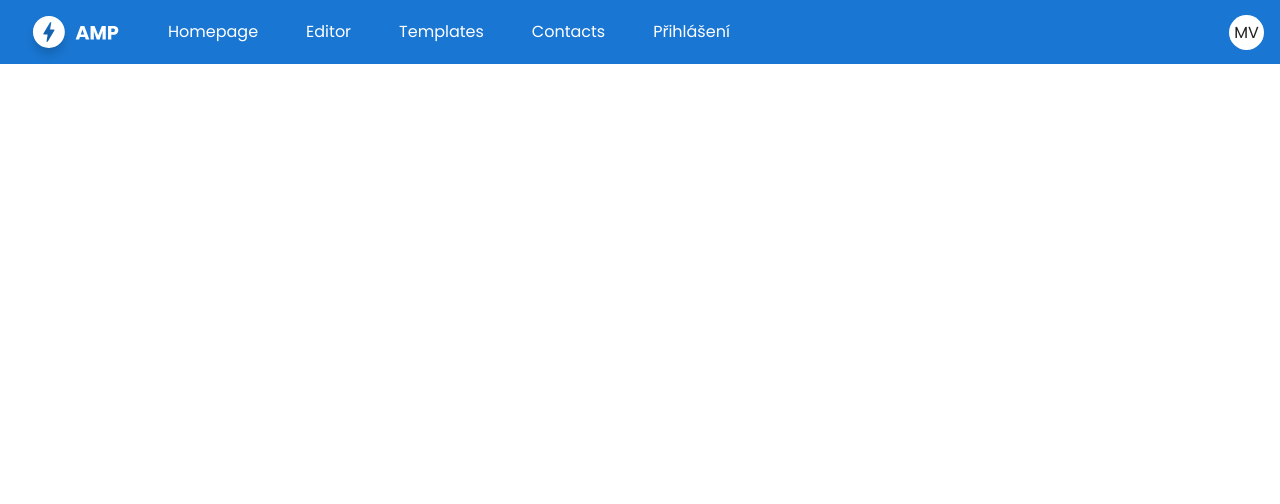
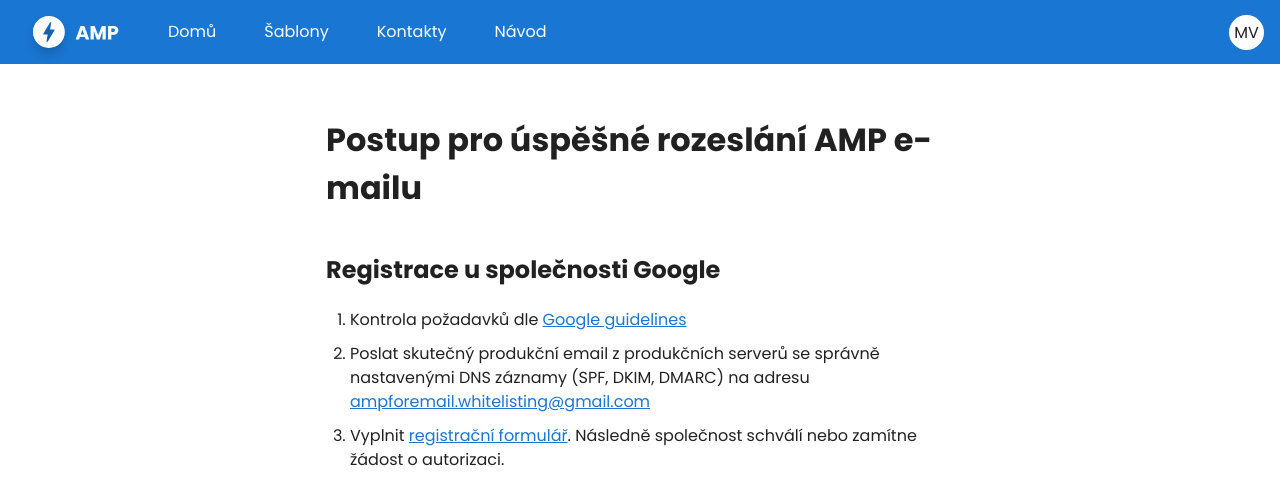
Before and after one commit to marekvocadlo/amp-editor, a Vue app: page /help in a window 1280 px wide. Shown: the top 504 px of the page. Built offline with nearby package versions, Linux system fonts and the light colour scheme.

Commit message:
[NEW] Návod na registraci u Google

```diff
--- a/src/App.vue
+++ b/src/App.vue
@@ -15,20 +15,23 @@
         </router-link>
         <v-spacer></v-spacer>
         <router-link to="/">
-          <v-list-item class="mx-2">Homepage</v-list-item>
+          <v-list-item class="mx-2">Domů</v-list-item>
         </router-link>
-        <router-link to="/editor">
-          <v-list-item class="mx-2">Editor</v-list-item>
-        </router-link>
+        <!--        <router-link to="/editor">-->
+        <!--          <v-list-item class="mx-2">Editor</v-list-item>-->
+        <!--        </router-link>-->
         <router-link to="/templates">
-          <v-list-item class="mx-2">Templates</v-list-item>
+          <v-list-item class="mx-2">Šablony</v-list-item>
         </router-link>
         <router-link to="/contacts">
-          <v-list-item class="mx-2">Contacts</v-list-item>
+          <v-list-item class="mx-2">Kontakty</v-list-item>
         </router-link>
-        <router-link to="/login">
-          <v-list-item class="mx-2">Přihlášení</v-list-item>
+        <router-link to="/help">
+          <v-list-item class="mx-2">Návod</v-list-item>
         </router-link>
+        <!--        <router-link to="/login">-->
+        <!--          <v-list-item class="mx-2">Přihlášení</v-list-item>-->
+        <!--        </router-link>-->
       </div>
       <v-spacer></v-spacer>
       <div class="d-flex align-center">
--- a/src/router/index.js
+++ b/src/router/index.js
@@ -6,6 +6,7 @@
 import Login from "../views/Login";
 import Register from "../views/Register";
 import Editor from "../views/Editor";
+import Help from "../views/Help";
 
 Vue.use(VueRouter);
 
@@ -40,6 +41,11 @@
     name: "register",
     component: Register,
   },
+  {
+    path: "/help",
+    name: "help",
+    component: Help,
+  },
 ];
 
 const router = new VueRouter({
--- /dev/null
+++ b/src/views/Help.vue
@@ -0,0 +1,61 @@
+<template>
+  <v-container fluid>
+    <v-layout row wrap justify-center>
+      <v-flex xs6 mt-10>
+        <h1 class="mb-10">Postup pro úspěšné rozeslání AMP e-mailu</h1>
+        <h2 class="mb-5">Registrace u společnosti Google</h2>
+        <div>
+          <ol>
+            <li>
+              Kontrola požadavků dle
+              <a
+                href="https://developers.google.com/gmail/ampemail/register#registration_guidelines"
+                target="_blank"
+                >Google guidelines</a
+              >
+            </li>
+            <li>
+              Poslat skutečný produkční email z produkčních serverů se správně
+              nastavenými DNS záznamy (SPF, DKIM, DMARC) na adresu
+              <a href="mailto:ampforemail.whitelisting@gmail.com"
+                >ampforemail.whitelisting@gmail.com</a
+              >
+            </li>
+            <li>
+              Vyplnit
+              <v-tooltip bottom>
+                <template v-slot:activator="{ on, attrs }">
+                  <span v-bind="attrs" v-on="on"
+                    ><a
+                      href="https://forms.gle/fDqLE1gh4wMB6BeQ6"
+                      target="_blank"
+                      >registrační formulář</a
+                    >.
+                  </span>
+                </template>
+                <span>Standardně schválení trvá 5 pracovních dní.</span>
+              </v-tooltip>
+              Následně společnost schválí nebo zamítne žádost o autorizaci.
+            </li>
+          </ol>
+        </div>
+      </v-flex>
+    </v-layout>
+  </v-container>
+</template>
+<script>
+export default {
+  name: "About",
+
+  components: {},
+
+  data: () => ({
+    //
+  }),
+};
+</script>
+<style scoped>
+li {
+  margin-bottom: 10px;
+}
+</style>
--- a/src/views/Home.vue
+++ b/src/views/Home.vue
@@ -1,11 +1,14 @@
 <template>
-  <div class="home">
-    <h1 class="text-center">AMP editor will be ready soon</h1>
-    <router-link to="/editor" class="text-decoration-none">
-      <v-btn class="hp-button mr-4">Create new email</v-btn>
-    </router-link>
-    <v-btn class="hp-button mr-4">Edit last email</v-btn>
-    <v-btn class="hp-button">Send emails</v-btn>
+  <div class="home text-center">
+    <h1 class="mt-10 mb-5">AMP editor</h1>
+    <v-btn to="" color="primary" class="hp-button">Jak začít?</v-btn>
+    <h2 class="mt-10 mb-5">Příprava kampaně</h2>
+    <v-btn to="/templates" color="success" class="hp-button mr-4"
+      >Vytvořit AMP email</v-btn
+    >
+    <v-btn to="/contacts" color="success" class="hp-button mr-4"
+      >Přidat kontakty</v-btn
+    >
   </div>
 </template>
 
--- a/src/views/Login.vue
+++ b/src/views/Login.vue
@@ -29,7 +29,7 @@
             </v-flex>
             <v-flex class="text-xs-center" mt-5>
               <v-btn :disabled="!valid" color="primary" type="submit"
-                >Přihlásit se e-mailem</v-btn
+                >Přihlásit se</v-btn
               >
 
               <v-btn
@@ -38,7 +38,7 @@
                 class="registerBtn"
                 to="/register"
               >
-                Registrovat se
+                Registrovat
               </v-btn>
             </v-flex>
           </v-layout>
--- a/src/views/Register.vue
+++ b/src/views/Register.vue
@@ -41,6 +41,14 @@
             <v-flex class="text-xs-center" mt-5>
               <v-btn :disabled="!valid" color="success" @click="registerUser">
                 Registrovat se pomocí e-mailu
+              </v-btn>
+              <v-btn
+                color="secondary"
+                outlined
+                class="ml-5"
+                to="/login"
+              >
+                Zpět na přihlášení
               </v-btn>
             </v-flex>
           </v-layout>
```
Also changed, not shown: src/assets/google_logo.png (added).
